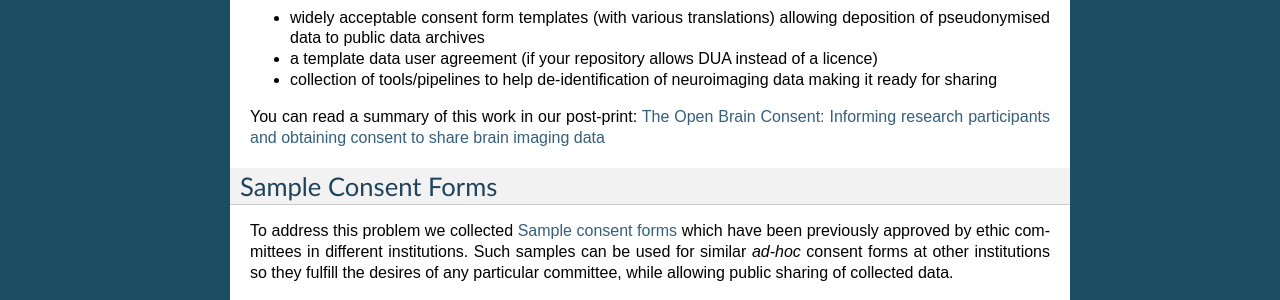
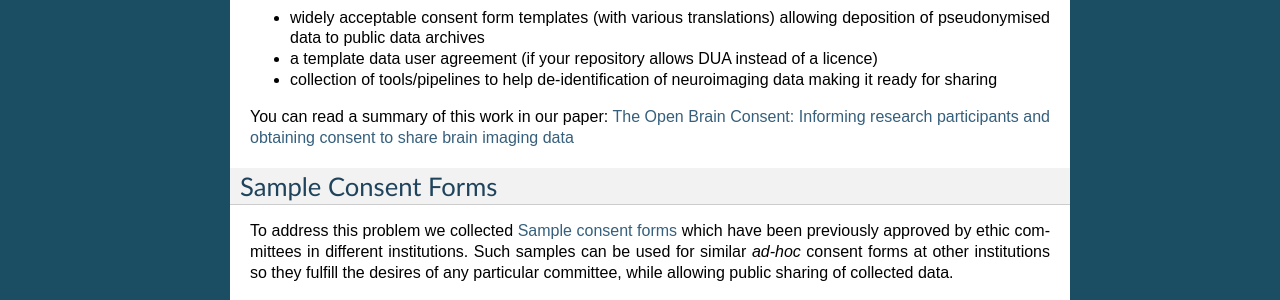
Before and after one commit to con/open-brain-consent, a Sphinx documentation site: the page built from docs/source/README.rst, in a window 1280 px wide. Shown: the part 603-903 px from the top of the page. Built offline with Sphinx 7.4.7, drawn with Linux system fonts in a browser that asks for light colours.

Commit message:
Link to published paper instead of post-print

```diff
--- a/docs/source/README.rst
+++ b/docs/source/README.rst
@@ -42,7 +42,7 @@
 - collection of tools/pipelines to help de-identification of neuroimaging
   data making it ready for sharing
 
-You can read a summary of this work in our post-print: `The Open Brain Consent: Informing research participants and obtaining consent to share brain imaging data <https://psyarxiv.com/f6mnp/>`_
+You can read a summary of this work in our paper: `The Open Brain Consent: Informing research participants and obtaining consent to share brain imaging data <https://doi.org/10.1002/hbm.25351>`_
 
 Sample Consent Forms
 ====================
@@ -76,7 +76,6 @@
 standardize de-identification of neuroimaging data to simplify data
 sharing.
 
-
 Useful links
 ============
 
```
